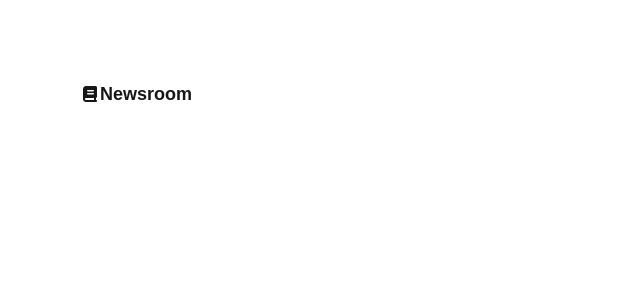
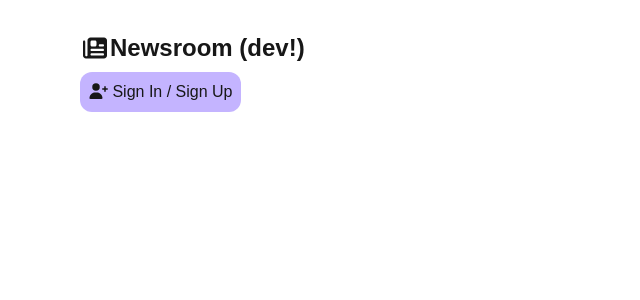
Before and after one commit to aelithron/newsroom, a Next.js app: page / in a window 1280 px wide. Shown: the top 300 px of the page, without its empty margins (0-640 px from the left). Built offline with nearby package versions, Linux system fonts and the light colour scheme.

Commit message:
work on auth even more idk

```diff
--- /dev/null
+++ b/app/auth/login.module.tsx
@@ -0,0 +1,35 @@
+"use client"
+import { authClient } from "@/utils/auth";
+import { type SetStateAction, type Usable, useState } from "react";
+
+type AuthTypes = { email: string, setEmail: Usable<SetStateAction<string>>, password: string, setPassword: Usable<SetStateAction<string>> }
+export default function AuthForm() {
+  const [email, setEmail] = useState<string>("");
+  const [password, setPassword] = useState<string>("");
+
+  return (
+    <div className="flex flex-col">
+
+    </div>
+  )
+}
+function SignUpForm({ email, setEmail, password, setPassword }: AuthTypes) {
+  async function emailAuth() {
+    //await authClient.signIn.email({  });
+  }
+  return (
+    <div className="flex flex-col">
+
+    </div>
+  )
+}
+function SignInForm({ email, setEmail, password, setPassword }: AuthTypes) {
+  async function emailAuth() {
+    //await authClient.signIn.email({  });
+  }
+  return (
+    <div className="flex flex-col">
+
+    </div>
+  )
+}
--- /dev/null
+++ b/app/auth/page.tsx
@@ -0,0 +1,12 @@
+import { faNewspaper } from "@fortawesome/free-solid-svg-icons";
+import { FontAwesomeIcon } from "@fortawesome/react-fontawesome";
+import AuthForm from "./login.module";
+
+export default function Page() {
+  return (
+    <main className="flex flex-col min-h-screen p-8 md:px-20">
+      <h1 className="text-xl font-semibold text-center">Welcome to <FontAwesomeIcon icon={faNewspaper} size="lg" /> Newsroom!</h1>
+      <AuthForm />
+    </main>
+  )
+}
--- a/app/page.tsx
+++ b/app/page.tsx
@@ -1,13 +1,15 @@
-import { faBook } from "@fortawesome/free-solid-svg-icons";
+import { faNewspaper, faUserPlus } from "@fortawesome/free-solid-svg-icons";
 import { FontAwesomeIcon } from "@fortawesome/react-fontawesome";
+import Link from "next/link";
 
 export default function Home() {
   return (
-    <main className="flex flex-col min-h-screen p-8 md:p-20">
+    <main className="flex flex-col min-h-screen p-8 md:px-20">
       <div className="flex align-middle items-center">
-        <FontAwesomeIcon icon={faBook} />
-        <h1 className="font-semibold text-lg">Newsroom</h1>
+        <FontAwesomeIcon icon={faNewspaper} size="xl" />
+        <h1 className="font-semibold text-2xl">Newsroom (dev!)</h1>
       </div>
+      <Link href={"/auth"} className="mt-2 p-2 bg-violet-300 dark:bg-violet-600 rounded-xl hover:text-sky-500 w-fit"><FontAwesomeIcon icon={faUserPlus} /> Sign In / Sign Up</Link>
     </main>
   );
 }
--- a/proxy.ts
+++ b/proxy.ts
@@ -8,4 +8,4 @@ export async function proxy(request: NextRequest) {
   return NextResponse.next();
 }
 
-export const config = { matcher: ["/home/**"] };
+export const config = { matcher: ["/home/:path*"] };
--- a/utils/auth.ts
+++ b/utils/auth.ts
@@ -9,10 +9,10 @@ export const auth = betterAuth({
   socialProviders: {
     google: {
       enabled: true,
-      clientId: "",
-      clientSecret: ""
+      clientId: process.env.GOOGLE_CLIENT_ID || "",
+      clientSecret: process.env.GOOGLE_CLIENT_SECRET
     }
   }
 });
 
-export const authClient = createAuthClient({ });
+export const authClient = createAuthClient({ baseURL: process.env.BETTER_AUTH_URL });
```
